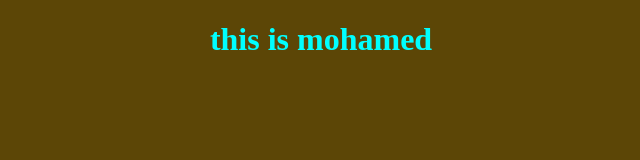
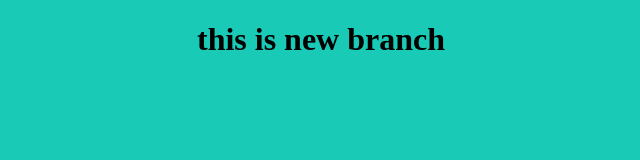
Before and after one commit to Mohamed7005/myproject, a plain HTML site: page index.html in a window 1280 px wide. Shown: the whole page, without its empty margins (319-959 px from the left). Drawn offline with Linux system fonts and the light colour scheme.

Commit message:
changing style for the title

```diff
--- a/index.html
+++ b/index.html
@@ -9,7 +9,7 @@
 </head>
 
 <body>
-    <h1>this is mohamed </h1>
+    <h1>this is new branch </h1>
     <script src="./app.js"></script>
 </body>
 
--- a/style.css
+++ b/style.css
@@ -1,8 +1,8 @@
 h1{
-    color: aqua;
+    color: black;
 }
 body{
-    background-color: rgb(92, 70, 6);
+    background-color: rgb(25, 203, 182);
 }
 h1{
 text-align: center;}
```
